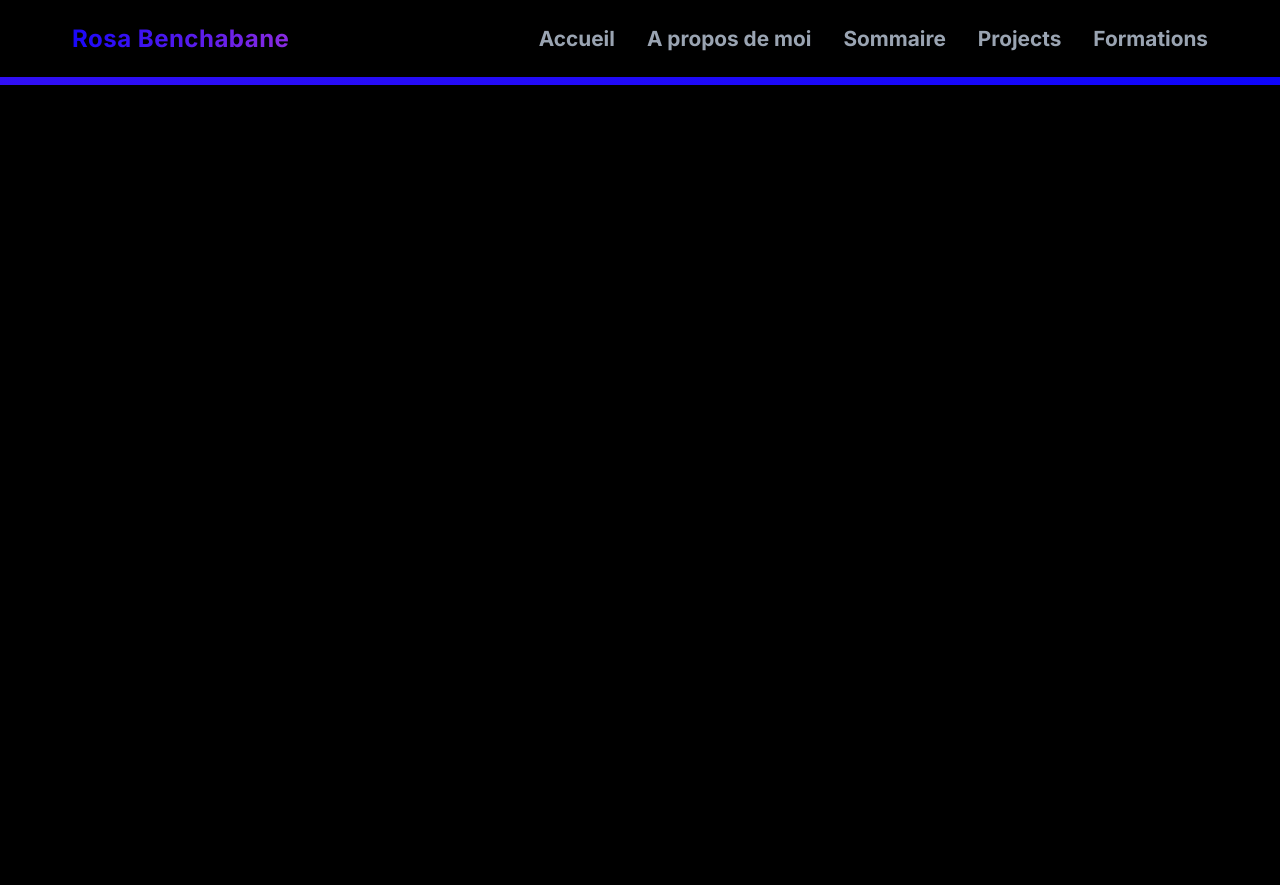
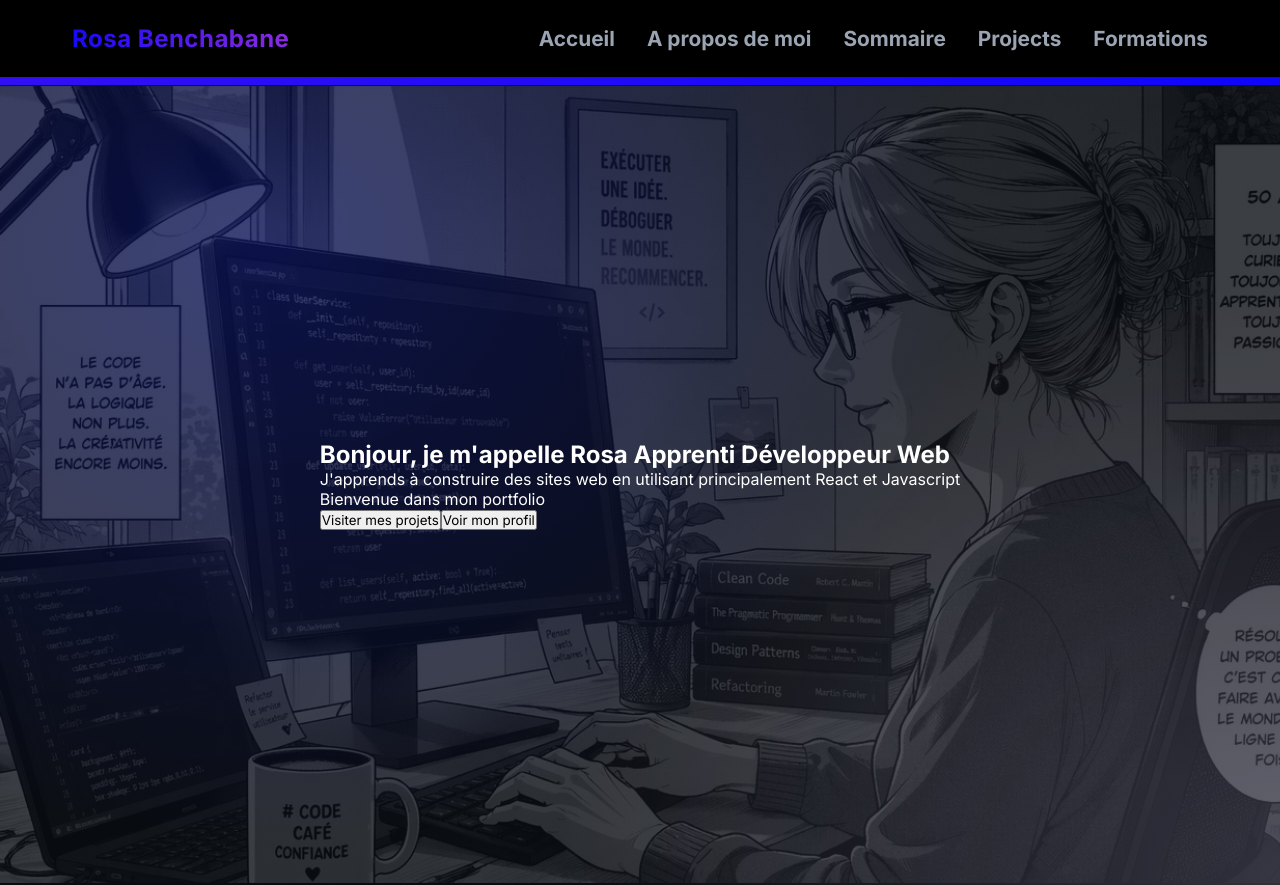
Before and after one commit to RosaBen/portfolio-RB, a React (Vite) app: page / in a window 1280 px wide. Before the commit the page ends 800 px from the top, so only its background shows below. Built offline with nearby package versions, Linux system fonts and the light colour scheme.

Commit message:
adding hero

```diff
--- a/src/App.jsx
+++ b/src/App.jsx
@@ -1,8 +1,13 @@
+// Import pages
+import Home from "./pages/Home";
+
 // Import components
 import Navbar from "./components/Navbar";
 
 // CSS
 import "./assets/styles/navbar.css";
+import "./assets/styles/home.css";
+
 function App() {
   return (
     <div className="container">
@@ -10,6 +15,9 @@ function App() {
         <Navbar />
         <div className="animated-border"></div>
       </header>
+      <main>
+        <Home />
+      </main>
     </div>
   );
 }
--- /dev/null
+++ b/src/assets/styles/home.css
@@ -0,0 +1,22 @@
+.home-page {
+  height: 100vh;
+  display: flex;
+  align-items: center;
+  justify-content: center;
+  position: relative;
+}
+
+.home-page::before {
+  position: absolute;
+  background-image: url("../images/femmeseniorcoding.jpg");
+  background-size: cover;
+  background-repeat: no-repeat;
+  content: "";
+  inset: 0;
+  opacity: 0.2;
+  z-index: 0;
+}
+
+.home-content {
+  z-index: 1;
+}
--- a/src/assets/styles/index.css
+++ b/src/assets/styles/index.css
@@ -21,6 +21,8 @@ body {
   color: white;
 }
 
+/* header */
+
 header .animated-border {
   height: 0.5rem;
   background: var(--gradient-border);
@@ -39,3 +41,22 @@ header .animated-border {
     background-position: 0% 43%;
   }
 }
+
+/* main */
+
+main {
+  background:
+    radial-gradient(
+      1200px 1000px at 20% 20%,
+      rgba(8, 26, 184, 0.4),
+      transparent 60%
+    ),
+    radial-gradient(
+      1200px 1000px at 100% 100%,
+      rgba(176, 167, 204, 0.3),
+      transparent 60%
+    ),
+    #0b0e14;
+  background-attachment: fixed;
+  -webkit-font-smoothing: antialiased;
+}
--- /dev/null
+++ b/src/pages/Home.jsx
@@ -0,0 +1,20 @@
+export default function Home() {
+  return (
+    <div className="home-page">
+      <section className="home-content">
+        <h2>
+          Bonjour, je m'appelle Rosa <span>Apprenti Développeur Web</span>
+        </h2>
+        <p>
+          J'apprends à construire des sites web en utilisant principalement
+          React et Javascript
+        </p>
+        <p>Bienvenue dans mon portfolio</p>
+        <div className="home-btns">
+          <button>Visiter mes projets</button>
+          <button>Voir mon profil</button>
+        </div>
+      </section>
+    </div>
+  );
+}
```
